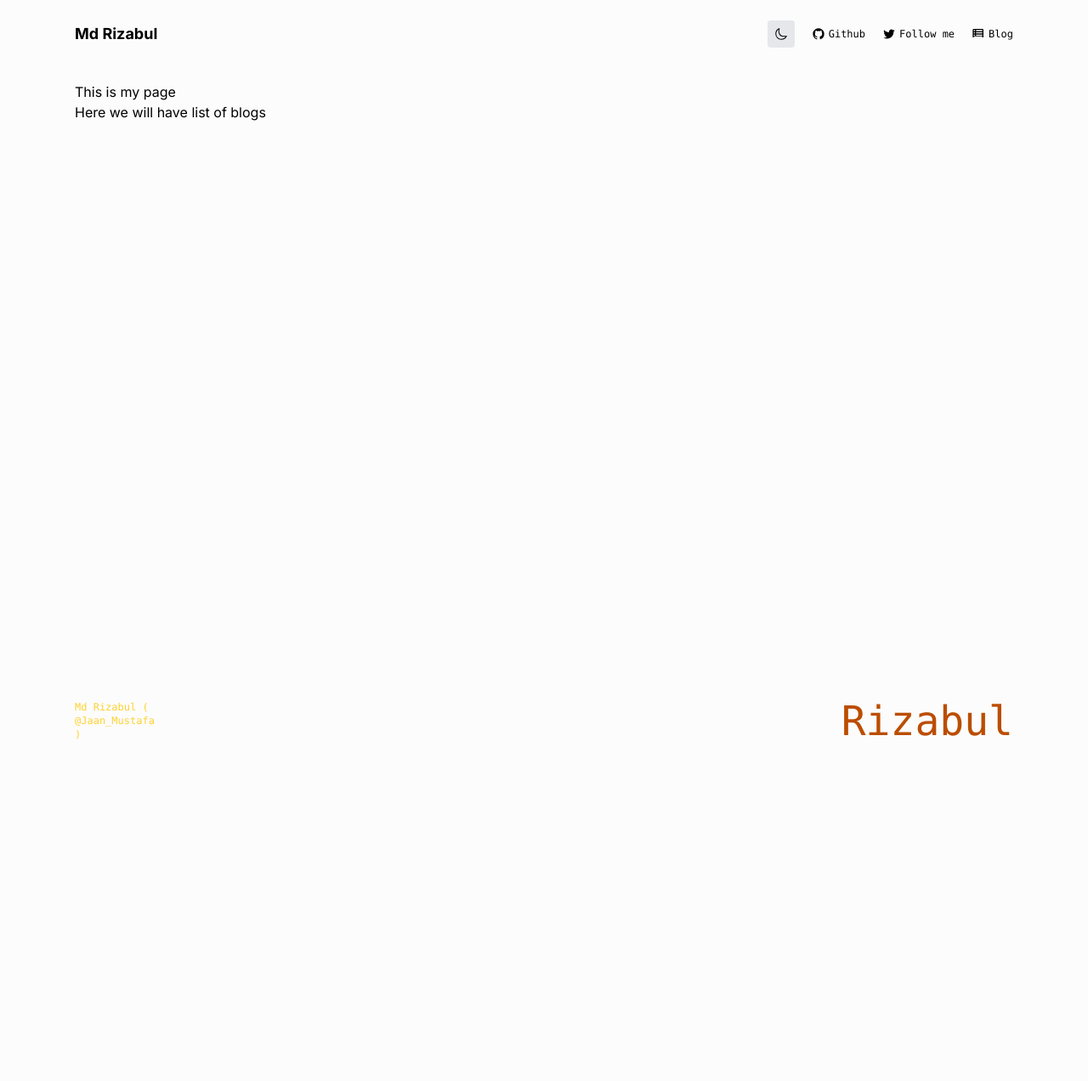
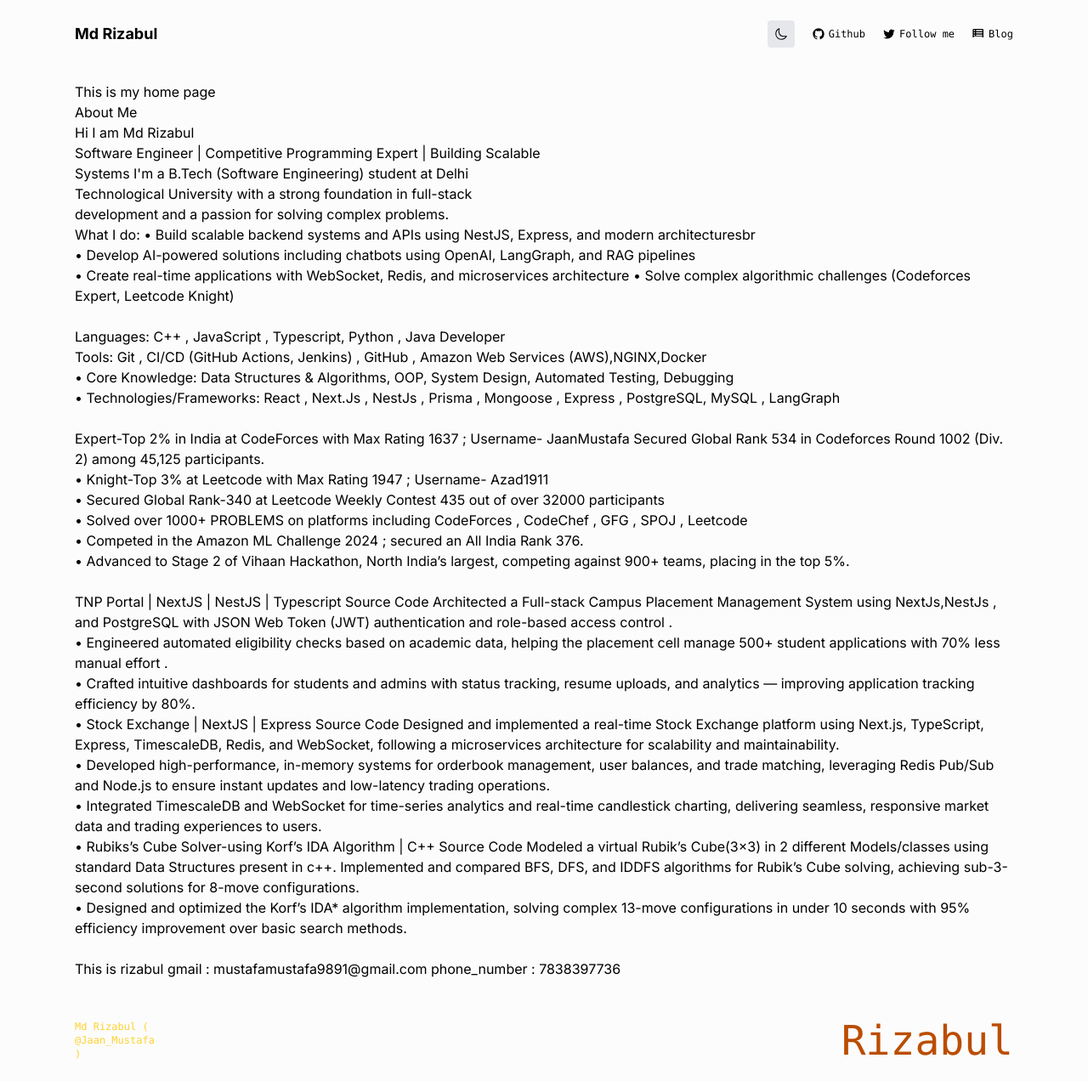
Before and after one commit to Jaan-Mustafa/md_rizabul, a Next.js app: page / in a window 1280 px wide. Shown: the whole page at 85% size. Before the commit the page ends 896 px from the top, so only its background shows below. Built offline with nearby package versions, Linux system fonts and the light colour scheme.

Commit message:
changes made to update front page

```diff
--- a/app/blog/(post)/2003/first_post/content.mdx
+++ b/app/blog/(post)/2003/first_post/content.mdx
@@ -1,7 +1,3 @@
-
-
-
-
 Hi this is my first post  .
 
 
--- a/app/blog/posts.json
+++ /dev/null
@@ -1,14 +0,0 @@
-{
-    "posts":[
-        {
-            "id":"first_post" ,
-            "date":"Nov 19 , 2002" ,
-            "title":"Writing my first post "
-        } ,
-        {
-            "id":"second_post" ,
-            "date" :"Dec 19 , 2002" ,
-            "title" : "Writing my second post"
-        }
-    ]
-}
--- /dev/null
+++ b/app/components/Achievement.tsx
@@ -0,0 +1,31 @@
+
+
+export default function Achievement(){
+
+
+    return (
+      <>
+        <div>
+          Expert-Top 2% in India at CodeForces with Max Rating 1637 ; Username-
+          JaanMustafa Secured Global Rank 534 in Codeforces Round 1002 (Div. 2)
+          among 45,125 participants.
+          <br />
+           • Knight-Top 3% at Leetcode with Max Rating
+          1947 ; Username- Azad1911
+          <br />
+          • Secured Global Rank-340 at Leetcode Weekly
+          Contest 435 out of over 32000 participants
+          <br />
+          • Solved over 1000+
+          PROBLEMS on platforms including CodeForces , CodeChef , GFG , SPOJ ,
+          Leetcode
+          <br />
+          • Competed in the Amazon ML Challenge 2024 ; secured an All
+          India Rank 376.
+          <br />
+          • Advanced to Stage 2 of Vihaan Hackathon, North
+          India’s largest, competing against 900+ teams, placing in the top 5%.
+        </div>
+      </>
+    )
+}
--- /dev/null
+++ b/app/components/Contacts.tsx
@@ -0,0 +1,15 @@
+
+
+
+export default function Contacts(){
+
+    return (
+        <>
+        <div>
+            This is rizabul
+            gmail : mustafamustafa9891@gmail.com
+            phone_number : 7838397736
+        </div>
+        </>
+    )
+}
--- /dev/null
+++ b/app/components/Projects.tsx
@@ -0,0 +1,50 @@
+
+
+export default function Projects(){
+
+    return (
+      <>
+        <div>
+          TNP Portal | NextJS | NestJS | Typescript Source Code Architected a
+          Full-stack Campus Placement Management System using NextJs,NestJs ,
+          and PostgreSQL with JSON Web Token (JWT) authentication and role-based
+          access control . <br />
+          • Engineered automated eligibility checks based on
+          academic data, helping the placement cell manage 500+ student
+          applications with 70% less manual effort .
+          <br />
+           • Crafted intuitive
+          dashboards for students and admins with status tracking, resume
+          uploads, and analytics — improving application tracking efficiency by
+          80%.
+          <br />
+           • Stock Exchange | NextJS | Express Source Code Designed and
+          implemented a real-time Stock Exchange platform using Next.js,
+          TypeScript, Express, TimescaleDB, Redis, and WebSocket, following a
+          microservices architecture for scalability and maintainability.
+          <br />
+          •
+          Developed high-performance, in-memory systems for orderbook
+          management, user balances, and trade matching, leveraging Redis
+          Pub/Sub and Node.js to ensure instant updates and low-latency trading
+          operations.
+          <br />
+          • Integrated TimescaleDB and WebSocket for time-series
+          analytics and real-time candlestick charting, delivering seamless,
+          responsive market data and trading experiences to users.
+
+          <br />• Rubiks’s
+          Cube Solver-using Korf’s IDA Algorithm | C++ Source Code Modeled a
+          virtual Rubik’s Cube(3x3) in 2 different Models/classes using standard
+          Data Structures present in c++. Implemented and compared BFS, DFS, and
+          IDDFS algorithms for Rubik’s Cube solving, achieving sub-3-second
+          solutions for 8-move configurations.
+          <br />
+          • Designed and optimized the
+          Korf’s IDA* algorithm implementation, solving complex 13-move
+          configurations in under 10 seconds with 95% efficiency improvement
+          over basic search methods.
+        </div>
+      </>
+    )
+}
--- /dev/null
+++ b/app/components/Tech_Skill.tsx
@@ -0,0 +1,21 @@
+
+
+
+export default function TechSkill(){
+
+    return (
+      <div>
+        Languages: C++ , JavaScript , Typescript, Python , Java Developer
+        <br />
+         Tools:
+
+        Git , CI/CD (GitHub Actions, Jenkins) , GitHub , Amazon Web Services
+        (AWS),NGINX,Docker
+        <br />• Core Knowledge: Data Structures & Algorithms, OOP,
+        System Design, Automated Testing, Debugging
+        <br />• Technologies/Frameworks:
+        React , Next.Js , NestJs , Prisma , Mongoose , Express , PostgreSQL,
+        MySQL , LangGraph
+      </div>
+    )
+}
--- /dev/null
+++ b/app/components/description.tsx
@@ -0,0 +1,33 @@
+
+
+
+export default function Desc(){
+
+    return (
+      <div>
+        <h1>About Me </h1>
+        Hi I am Md Rizabul
+        <br />
+        Software Engineer | Competitive Programming Expert | Building Scalable
+        <br />
+        Systems I'm a B.Tech (Software Engineering) student at Delhi
+        <br />
+        Technological University with a strong foundation in full-stack
+        <br />
+        development and a passion for solving complex problems.
+        <br />
+         What I do: •
+        Build scalable backend systems and APIs using NestJS, Express, and
+        modern architecturesbr
+        <br />
+         • Develop AI-powered solutions including chatbots
+        using OpenAI, LangGraph, and RAG pipelines
+        <br />
+        • Create real-time
+        applications with WebSocket, Redis, and microservices architecture •
+        Solve complex algorithmic challenges (Codeforces Expert, Leetcode
+        Knight)
+      </div>
+    )
+
+}
--- a/app/page.tsx
+++ b/app/page.tsx
@@ -1,13 +1,31 @@
 import Image from "next/image";
+import Desc from "./components/description";
+import TechSkill from "./components/Tech_Skill";
+import Achievement from "./components/Achievement";
+import Projects from "./components/Projects";
+import Contacts from "./components/Contacts";
 
 export default function Home() {
   return (
     <>
     <div  className="text-black">
-      This is my page
-      <div>Here we will have list of blogs
 
+      <div>
+       This is my home page
       </div>
+      <Desc/>
+      <br />
+      <div></div>
+      <TechSkill/>
+      <div>
+        <br />
+      </div>
+      <Achievement/>
+      <div><br /></div>
+      <Projects/>
+      <div><br /></div>
+      <Contacts/>
+
     </div>
 
 
```
